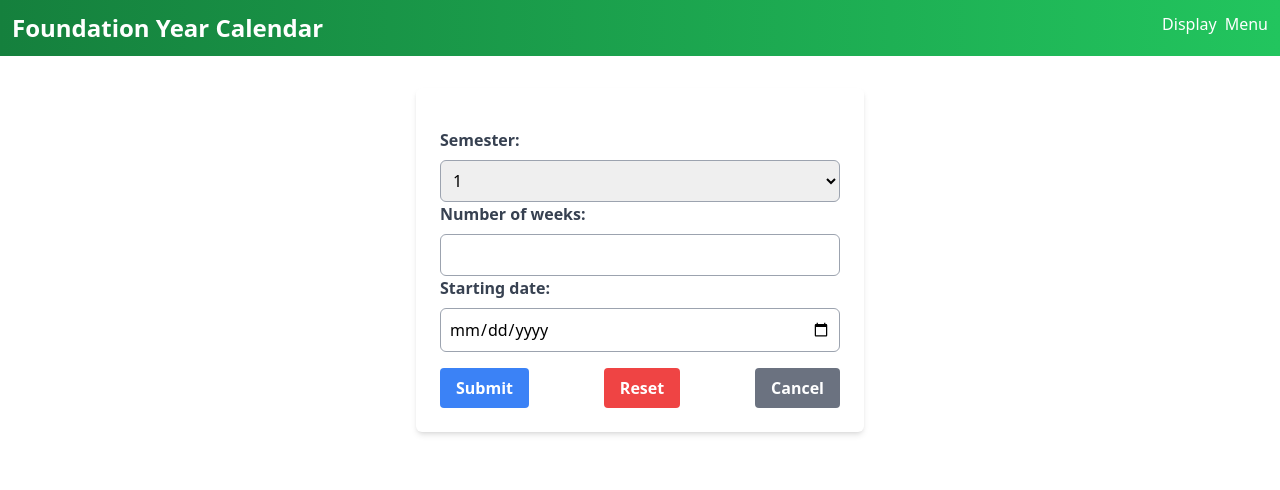
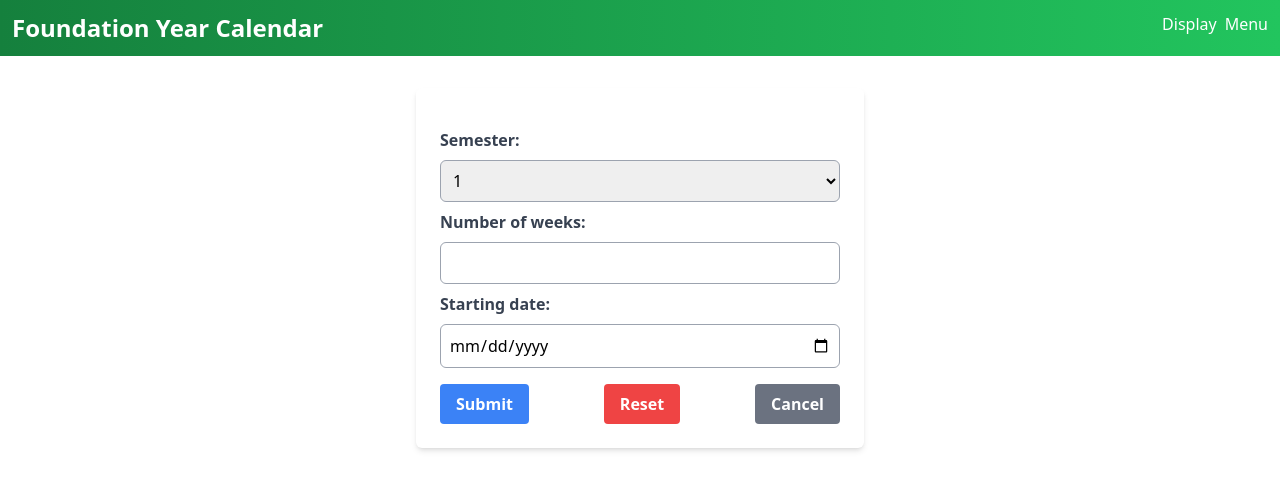
Before and after one commit to iSolate77/Calendar, a React (Create React App) app: page / in a window 1280 px wide. Shown: the top 490 px of the page. Built offline with nearby package versions, Linux system fonts and the light colour scheme; the HTML template or start-up script is replaced by a standard one.

Commit message:
updated margins for input box and screenshots

```diff
--- a/src/App.jsx
+++ b/src/App.jsx
@@ -77,7 +77,7 @@ export default function App() {
             </select>
             <label
               htmlFor='week'
-              className='block text-gray-700 font-bold mb-2'
+              className='block text-gray-700 font-bold my-2'
             >
               Number of weeks:
             </label>
@@ -91,7 +91,7 @@ export default function App() {
             />
             <label
               htmlFor='date'
-              className='block text-gray-700 font-bold mb-2'
+              className='block text-gray-700 font-bold my-2'
             >
               Starting date:
             </label>
```
Also changed, not shown: assets/Calendar.png, assets/input_box.png.
